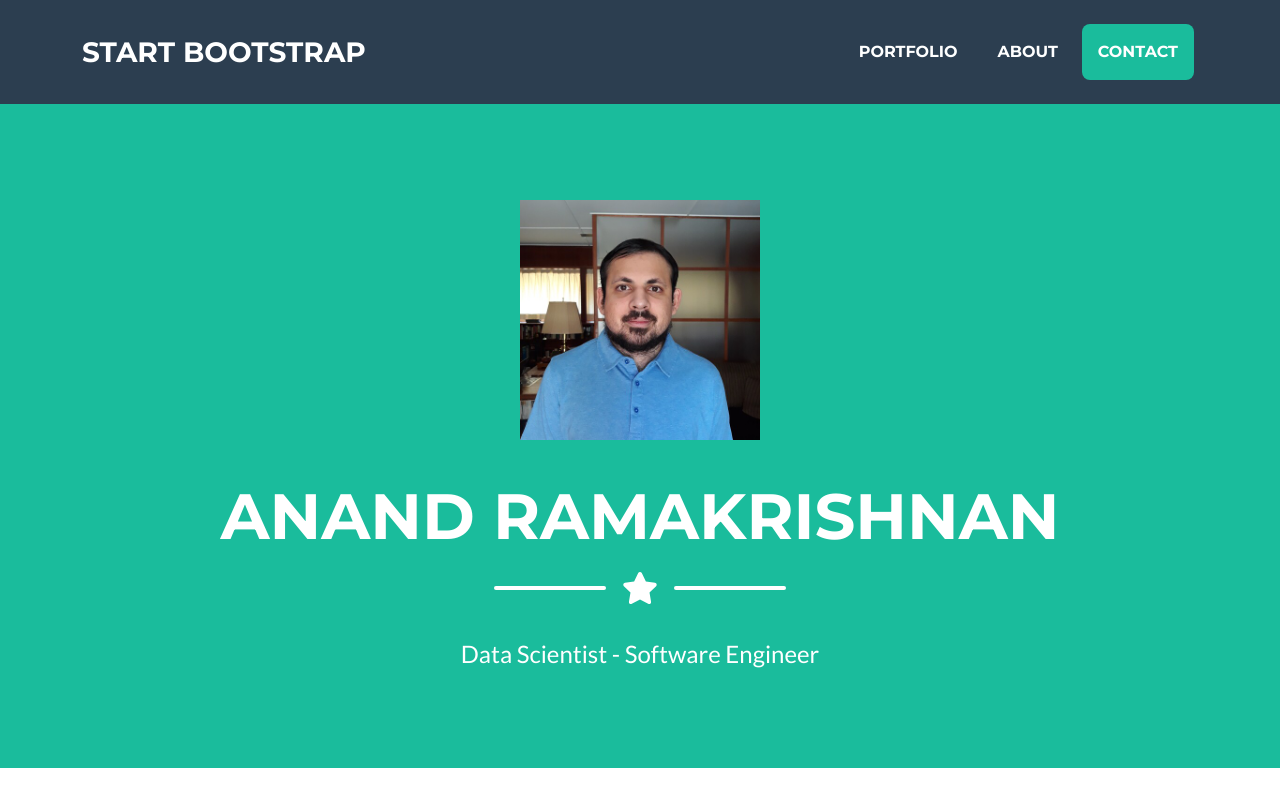
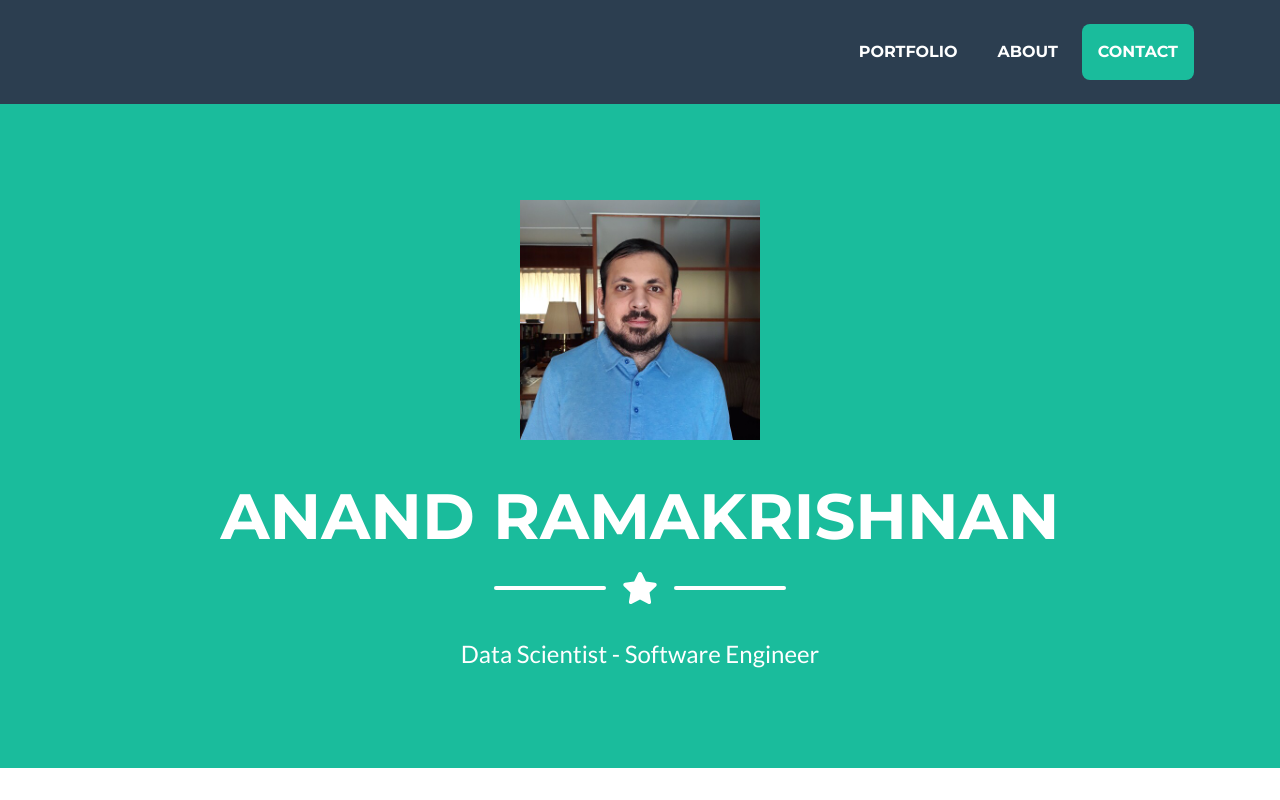
Before and after one commit to anandramakris/dsir927-portfolio, a plain HTML site: page index.html in a window 1280 px wide. Shown: the top 800 px of the page. Drawn offline with nearby package versions, Linux system fonts and the light colour scheme.

Commit message:
Fixed text

```diff
--- a/index.html
+++ b/index.html
@@ -5,7 +5,7 @@
         <meta name="viewport" content="width=device-width, initial-scale=1, shrink-to-fit=no" />
         <meta name="description" content="" />
         <meta name="author" content="" />
-        <title>Freelancer - Start Bootstrap Theme</title>
+        <title>Anand Ramakrishnan's Portfolio</title>
         <!-- Favicon-->
         <link rel="icon" type="image/x-icon" href="assets/favicon.ico" />
         <!-- Font Awesome icons (free version)-->
@@ -20,7 +20,6 @@
         <!-- Navigation-->
         <nav class="navbar navbar-expand-lg bg-secondary text-uppercase fixed-top" id="mainNav">
             <div class="container">
-                <a class="navbar-brand" href="#page-top">Start Bootstrap</a>
                 <button class="navbar-toggler text-uppercase font-weight-bold bg-primary text-white rounded" type="button" data-bs-toggle="collapse" data-bs-target="#navbarResponsive" aria-controls="navbarResponsive" aria-expanded="false" aria-label="Toggle navigation">
                     Menu
                     <i class="fas fa-bars"></i>
```
